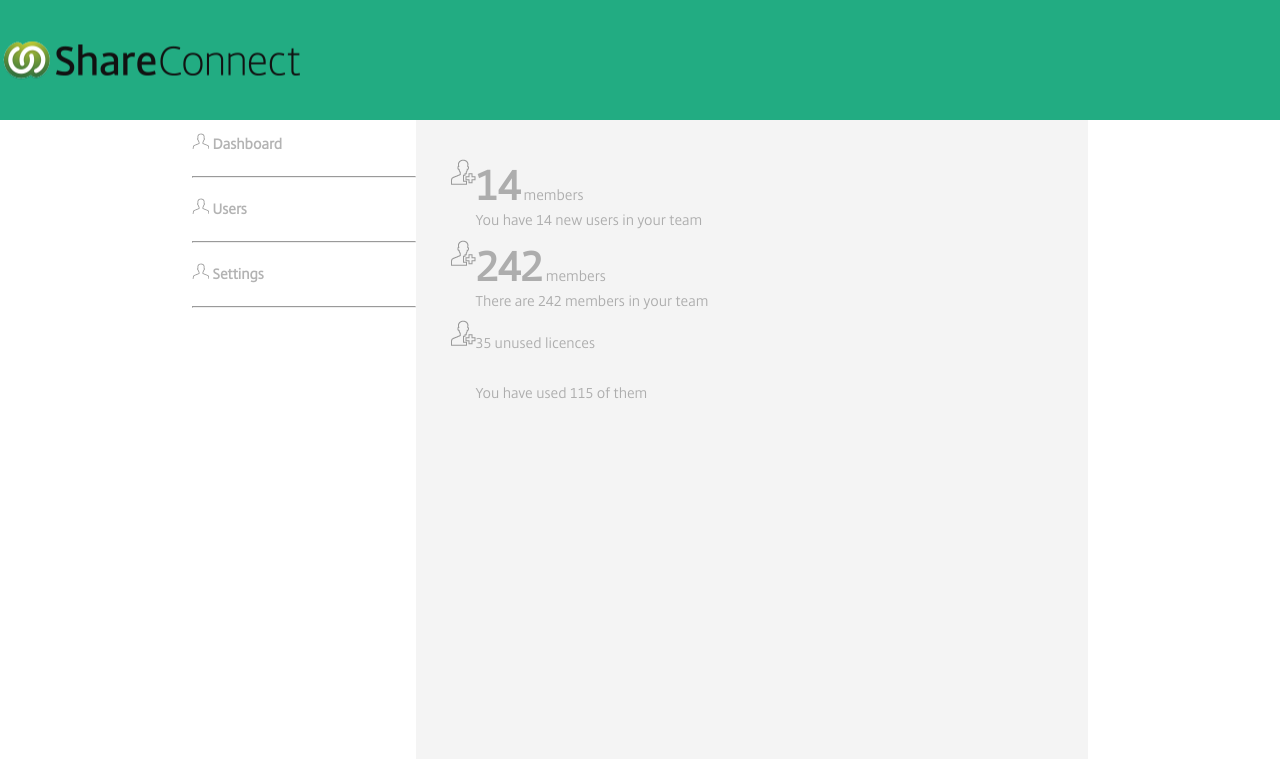
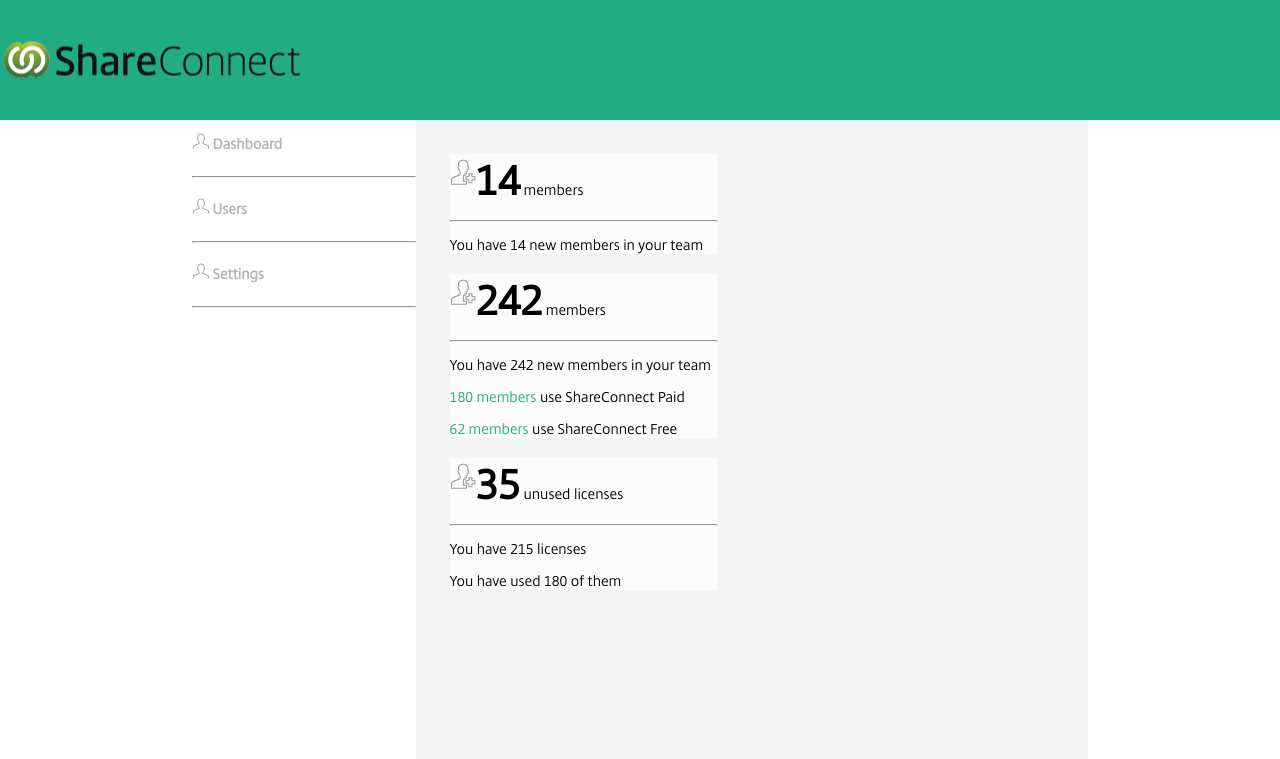
Before and after one commit to 91shetty/91shetty.github.io, a PHP site: page /sc/index.html in a window 1280 px wide. Shown: the top 759 px of the page. Run offline with PHP 8.4, Linux system fonts and the light colour scheme.

Commit message:
making changes as per pdf

```diff
--- a/sc/index.html
+++ b/sc/index.html
@@ -30,23 +30,24 @@
 				<div id="dashboard">
 					<div id="new_users">
 						<span id="image"><img src="icon_big.png"></span>
-						<div id="data_content">
-							<div id="huge">14</div> members <br/> You have 14 new users in your team
-						</div>
+						<p><span id="huge">14</span> members</p>
+						<hr/>
+						<p>You have 14 new members in your team</p>
 					</div>
 					<div id="members">
 						<span id="image"><img src="icon_big.png"></span>
-						<div id="data_content">
-							<div id="huge">242</div> members <br/> There are 242 members in your team
-						</div>
+						<p><span id="huge">242</span> members</p>
+						<hr/>
+						<p>You have 242 new members in your team</p>
+						<p><span id="green">180 members</span> use ShareConnect Paid</p>
+						<p><span id="green">62 members</span> use ShareConnect Free</p>
 					</div>
 					<div id="licenses">
 						<span id="image"><img src="icon_big.png"></span>
-						<div id="data_content">
-							<p> 35 unused licences </p>
-							<br/>
-							<pYou have 150 licences <br/> You have used 115 of them </p>
-						</div>
+						<p><span id="huge">35</span> unused licenses </p>
+						<hr/>
+						<p>You have 215 licenses</p>
+						<p>You have used 180 of them</p>
 						<!-- <button name="GetLicenses" id="getLicenses">Get More Licenses</button> -->
 					</div>
 				</div>
--- a/sc/style.css
+++ b/sc/style.css
@@ -89,16 +89,10 @@ a{
 	margin-top: 2%;
 	margin-bottom: 2%;
 }
-#data_content{
-	color: #adadad;
-	position: relative;
-	float: left;
-	margin-top: 2%;
-	margin-bottom: 2%;
-
-}
 #huge{
 	font-size: 40px;
 	font-weight: bold;
-	display:inline !important;
 }
+#green{
+	color: #22ac82;
+}
```
